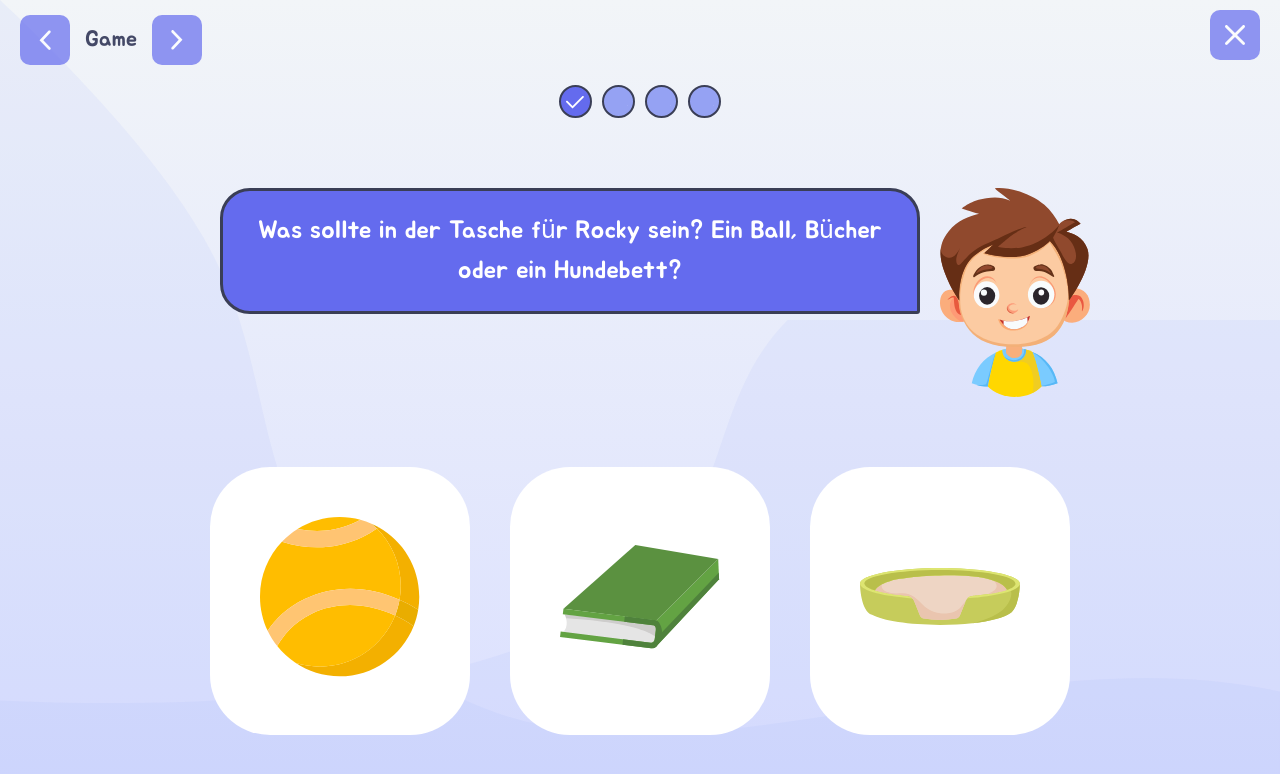
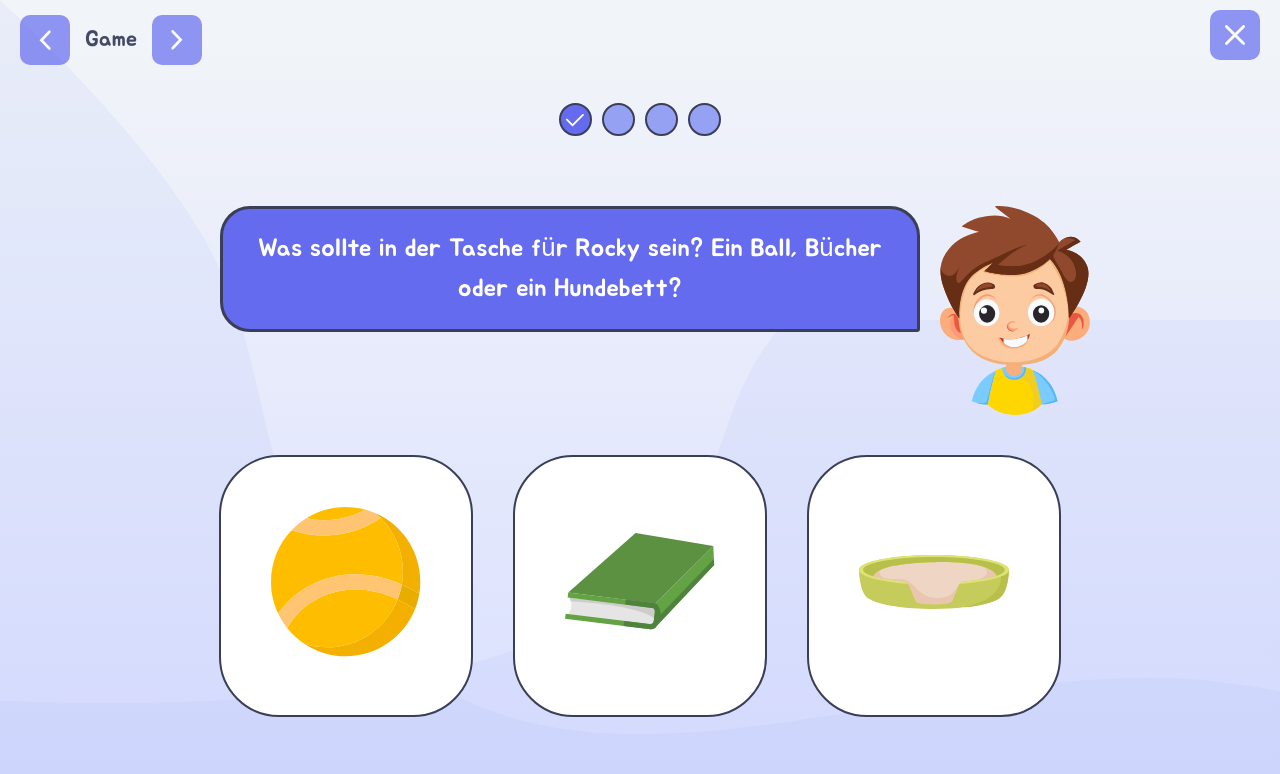
Before and after one commit to schule4-0/pets, a Vue app: page /pets/dog/stages/5 in a window 1280 px wide. Shown: the top 774 px of the page. Built offline with nearby package versions, Linux system fonts and the light colour scheme.

Commit message:
add border color to answer cards

```diff
--- a/src/components/QuizAnswer.vue
+++ b/src/components/QuizAnswer.vue
@@ -41,11 +41,12 @@ watch(
 
 <style scoped>
 .answer-card {
-  margin-top: 70px;
+  margin-top: 40px;
   background-color: var(--vt-c-white);
   border-radius: 60px;
   padding: 50px;
   cursor: pointer;
+  border: 2px solid #3a3e56;
 }
 
 .answer-card.correct {
@@ -57,8 +58,8 @@ watch(
 }
 
 .answer-image {
-  width: 160px;
-  height: 160px;
+  width: 150px;
+  height: 150px;
   object-fit: contain;
 }
 </style>
```
